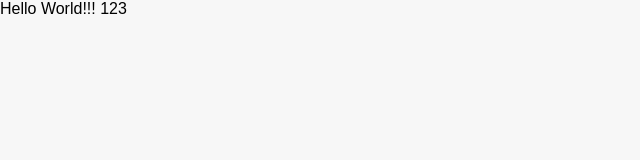
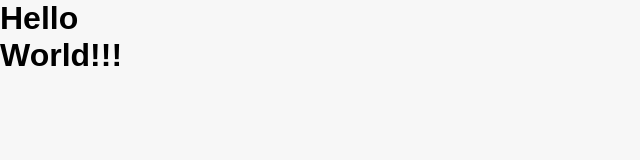
Before and after one commit to FarukSina/simple-mdx-blog-course, a Gatsby site: page / in a window 1280 px wide. Shown: the whole page, without its empty margins (0-640 px from the left). Built offline with nearby package versions, Linux system fonts and the light colour scheme; Gatsby itself is replaced by a stand-in of ours; a web font is replaced by a local one.

Commit message:
Added container components

```diff
--- /dev/null
+++ b/src/components/Container.js
@@ -0,0 +1,6 @@
+import React from "react"
+import { ContainerWrapper } from "../elements"
+
+export const Container = ({ children }) => {
+  return <ContainerWrapper>{children}</ContainerWrapper>
+}
--- /dev/null
+++ b/src/components/index.js
@@ -0,0 +1 @@
+export * from "./Container"
--- /dev/null
+++ b/src/elements/ContainerElements.js
@@ -0,0 +1,17 @@
+import styled from "styled-components"
+
+export const ContainerWrapper = styled.div`
+  height: 100%;
+  display: grid;
+  grid-template-columns: 1fr repeat(12, minmax(auto, 4.2rem)) 1fr;
+  grid-template-rows: 7.8rem 20rem 5rem auto;
+  gap: 0 2rem;
+
+  @media ${props => props.theme.breakpoints.tablet} {
+    grid-template-columns: 2rem repeat(6, 1fr) 2rem;
+    grid-gap: 0 1rem;
+  }
+  media ${props => props.theme.breakpoints.mobile} {
+    grid-template-columns: 1rem repeat(6, 1fr) 1rem;
+  }
+`
--- /dev/null
+++ b/src/elements/index.js
@@ -0,0 +1 @@
+export * from "./ContainerElements"
--- a/src/pages/index.js
+++ b/src/pages/index.js
@@ -1,5 +1,12 @@
 import React from "react"
+import { Container } from "../components"
 
-export default function Home() {
-  return <div>Hello World!!! 123</div>
+const IndexPage = () => {
+  return (
+    <Container>
+      <h1>Hello World!!!</h1>
+    </Container>
+  )
 }
+
+export default IndexPage
```
